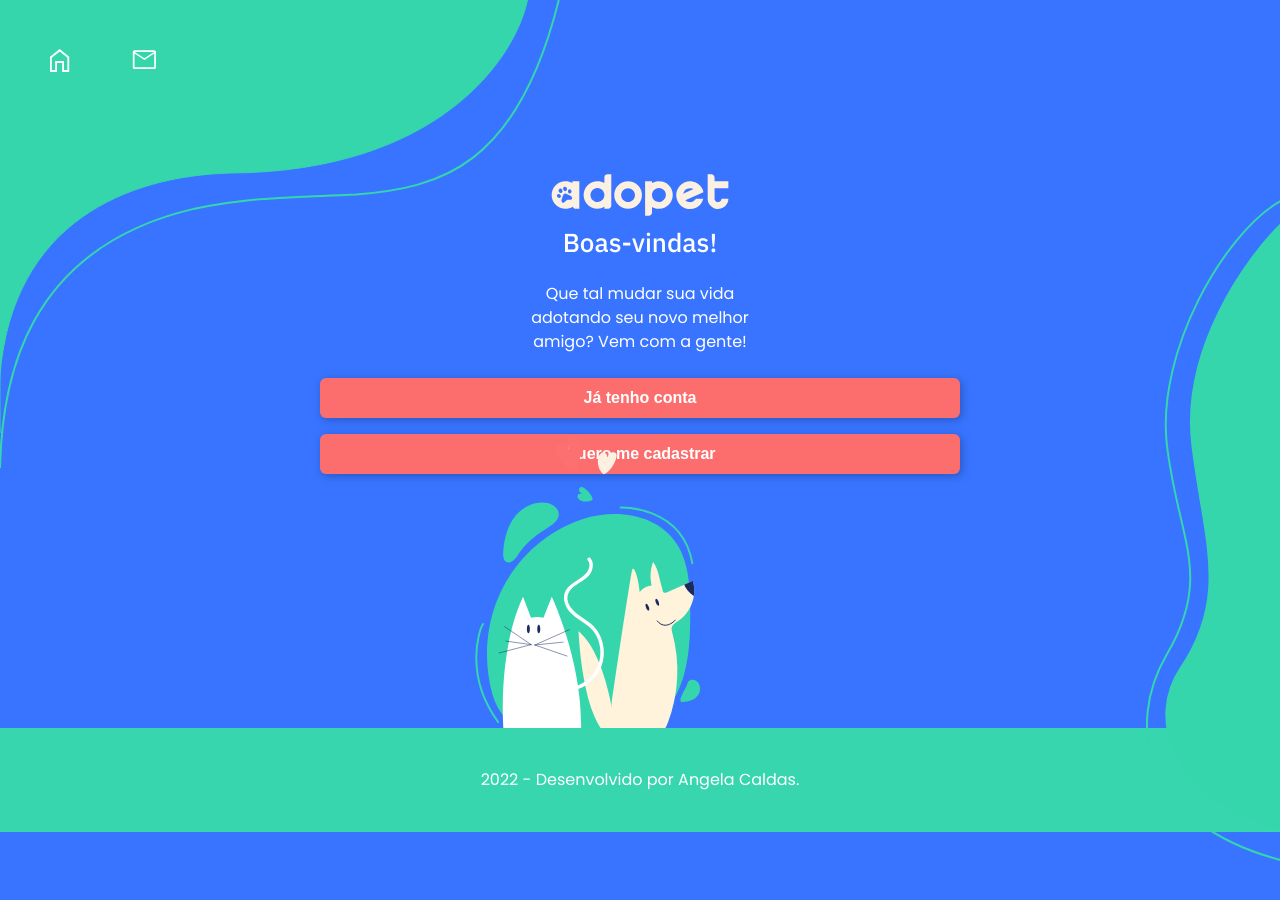
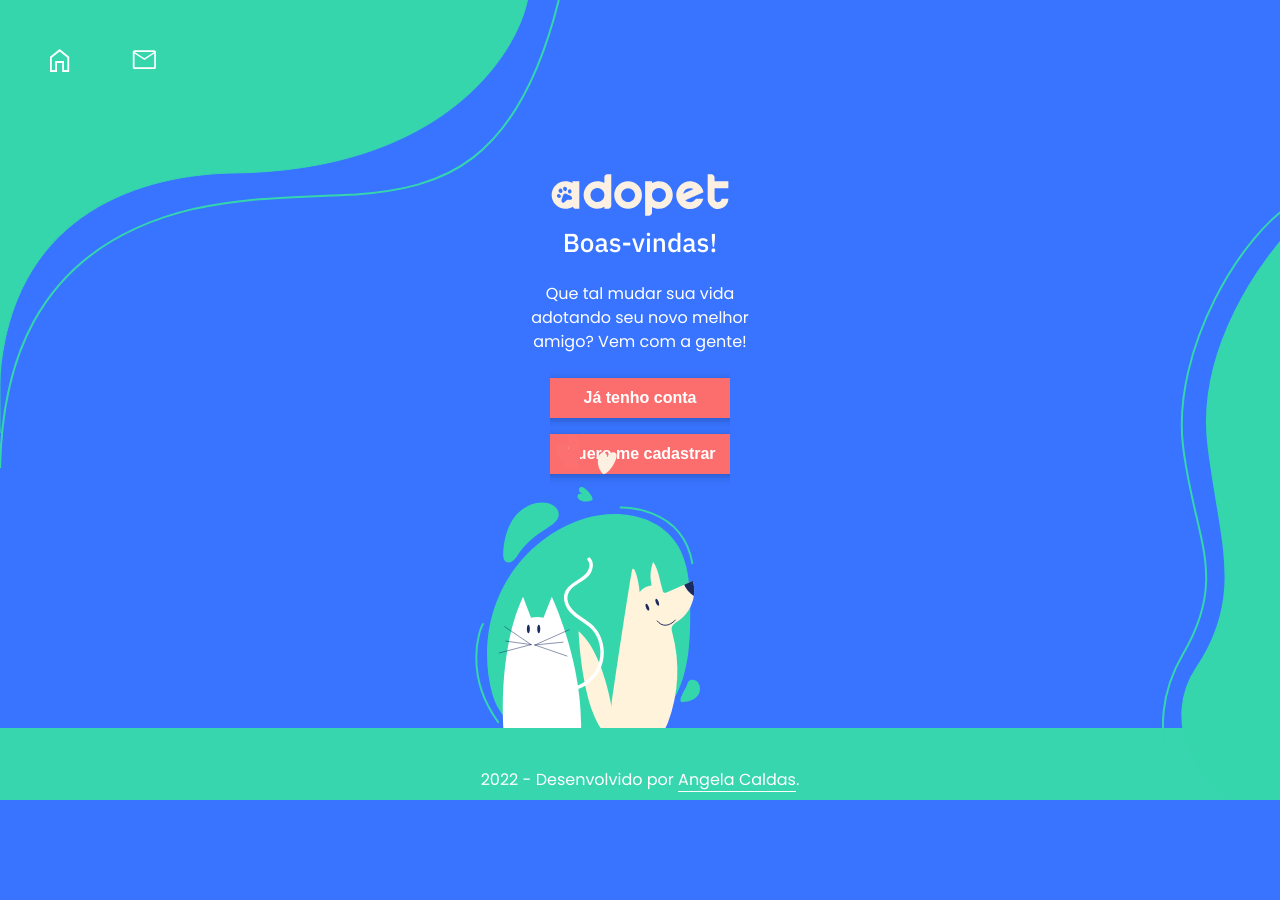
Before and after one commit to sucodelarangela/adopet, a React (Create React App) app: page / in a window 1280 px wide. Shown: the top 900 px of the page. After the commit the page ends 800 px from the top, so only its background shows below. Built offline with nearby package versions, Linux system fonts and the light colour scheme.

Commit message:
:lipstick: hover styles on Home page

```diff
--- a/src/Components/Footer.js
+++ b/src/Components/Footer.js
@@ -3,7 +3,7 @@ const Footer = () => {
     <>
       <img className="footer__img" src="pets.svg" alt="" aria-hidden='true' />
       <footer className="footer">
-        <p>2022 - Desenvolvido por Angela Caldas.</p>
+        <p>2022 - Desenvolvido por <a href="https://angelacaldas.vercel.app/" target='_blank' rel="noreferrer">Angela Caldas</a>.</p>
       </footer>
     </>
   );
--- a/src/Components/Home.js
+++ b/src/Components/Home.js
@@ -11,8 +11,8 @@ const Home = () => {
       <h3>Boas-vindas!</h3>
       <p>Que tal mudar sua vida adotando seu novo melhor amigo? Vem com a gente!</p>
       <div className={styles.home__buttons}>
-        <Button children='Já tenho conta' style={{ maxWidth: 180 }} />
-        <Button children='Quero me cadastrar' style={{ maxWidth: 180 }} />
+        <Button children='Já tenho conta' />
+        <Button children='Quero me cadastrar' />
       </div>
     </section>
   );
--- a/src/Components/Home.module.css
+++ b/src/Components/Home.module.css
@@ -32,4 +32,5 @@ body {
   align-items: center;
   padding: 1.5rem;
   gap: 1rem;
+  max-width: 180px;
 }
--- a/src/index.css
+++ b/src/index.css
@@ -6,6 +6,7 @@
   margin: 0;
   padding: 0;
   text-decoration: none;
+  overflow-x: hidden;
 }
 
 :root {
@@ -91,7 +92,7 @@ p {
 .App::after {
   content: '';
   background: url('./assets/body-bg.svg') no-repeat;
-  right: 0;
+  right: -1rem;
   top: 12.5rem;
   background-size: 100%;
   width: 24vw;
@@ -124,14 +125,23 @@ p {
   display: inline-block;
   width: 1.5rem;
   height: 1.5rem;
+  transition: background 0.3s;
 }
 
 .header__home {
   background: url('./assets/home.svg') no-repeat center;
 }
 
+.header__home:hover {
+  background: url('./assets/home-hover.svg') no-repeat center;
+}
+
 .header__message {
   background: url('./assets/messages.svg') no-repeat center;
+}
+
+.header__message:hover {
+  background: url('./assets/messages-hover.svg') no-repeat center;
 }
 
 /* Button */
@@ -140,13 +150,13 @@ button {
   background: var(--coral);
   padding: 0.5rem;
   border-radius: 6px;
-  font-style: normal;
   font-weight: 600;
   font-size: 16px;
   line-height: 24px;
   color: var(--white);
   filter: drop-shadow(2px 2px 4px rgba(0, 0, 0, 0.25));
   transition: 0.3s background;
+  cursor: pointer;
 }
 
 button:hover {
@@ -171,3 +181,14 @@ button:hover {
   left: 45%;
   transform: translateX(-50%);
 }
+
+.footer a {
+  color: var(--white);
+  text-decoration: underline;
+  text-underline-offset: 6px;
+  transition: 0.3s color;
+}
+
+.footer a:hover {
+  color: var(--coral);
+}
```
Also changed, not shown: src/assets/home-hover.svg (added), src/assets/messages-hover.svg (added).
